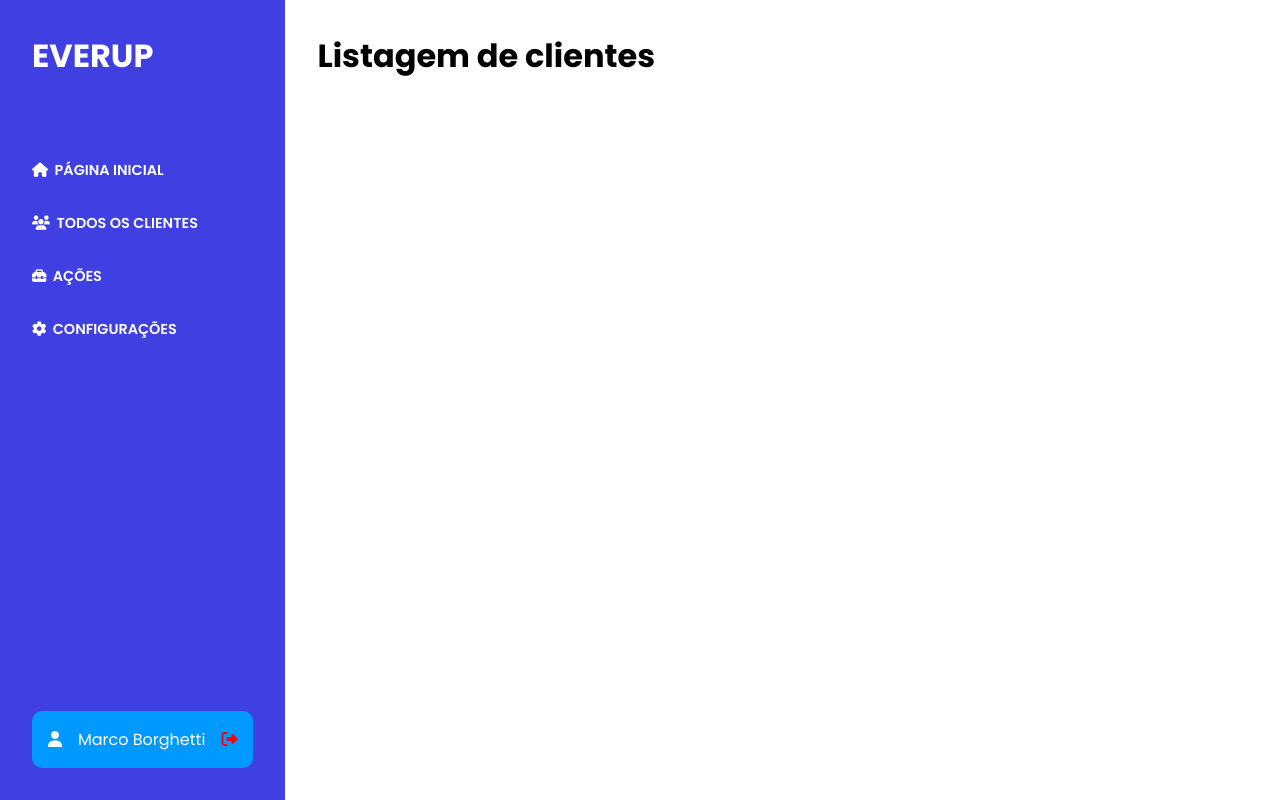
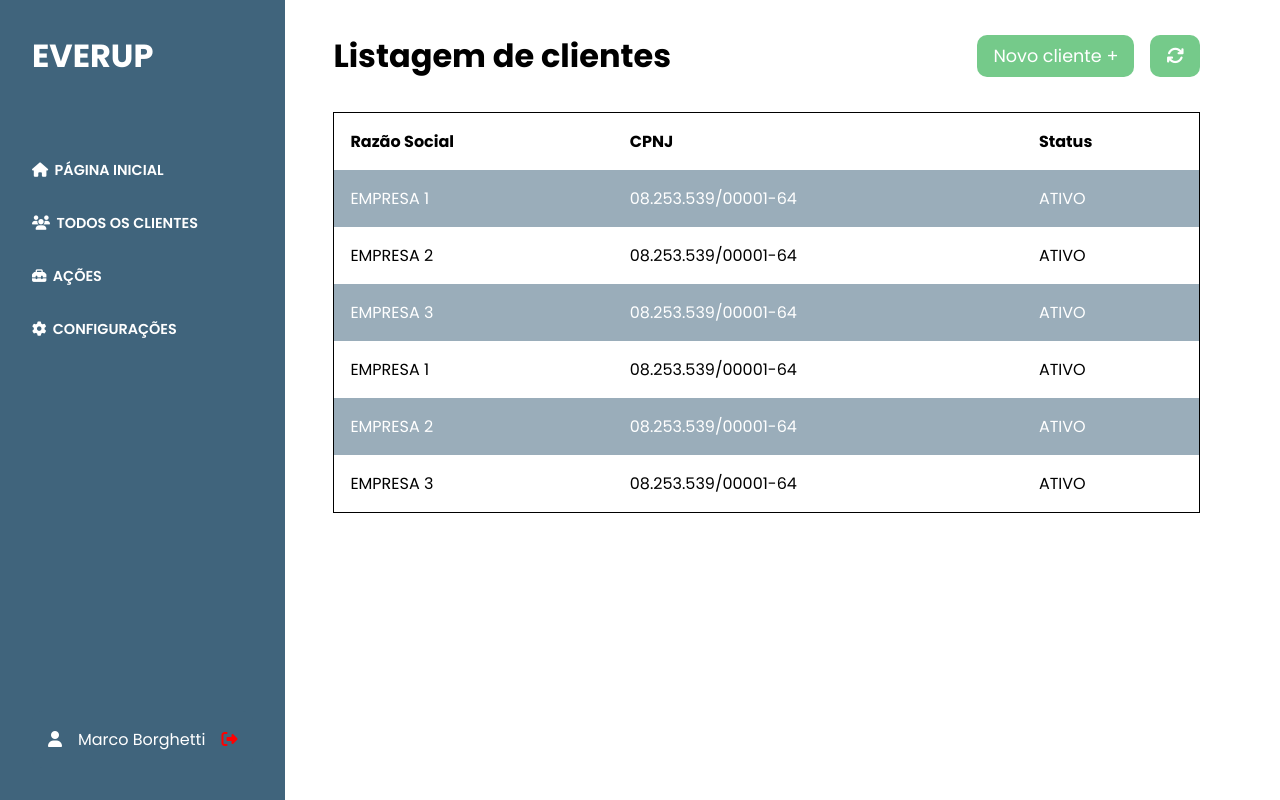
Before and after one commit to marcobgh/Everup, a React (Vite) app: page / in a window 1280 px wide. Both pictures are taken after a click on the item "TODOS OS CLIENTES". Built offline with nearby package versions, Linux system fonts and the light colour scheme.

Commit message:
Criando listagem de clientes e botão de adicionar novo cliente, que ainda não está funcionando

```diff
--- a/src/components/clientList/ClientList.css
+++ b/src/components/clientList/ClientList.css
@@ -1,3 +1,61 @@
+.client-list {
+    padding: 2rem 5rem 2rem 3rem;
+    width: 100%;
+}
+
 .client-list h1 {
     color: black;
+    padding: 0;
+    margin: 0;
 }
+
+.client-table {
+    width: 100%;
+    text-align: left;
+    border: 1px solid;
+    border-collapse: collapse;
+}
+
+.client-table tr:nth-child(even) {
+  background-color: rgba(64, 100, 124, 0.527);
+  color: white;
+}
+
+.client-table th, td {
+    padding: 1rem;
+}
+
+.clients-header {
+    display: flex;
+    flex-direction: row;
+    justify-content: space-between;
+    align-items: center;
+    margin-bottom: 2rem;
+}
+
+.clients-header ul {
+    display: flex;
+    gap: 1rem;
+    margin: 0;
+
+}
+
+
+.clients-header li {
+    width: fit-content;
+    color: white;
+    font-size: 1.1rem;
+    margin: 0;
+    padding: 0.5rem 1rem;
+    border-radius: 10px;
+    background-color: rgb(117, 202, 138);
+    cursor: pointer;
+    transition: all 0.2s;
+}
+
+.clients-header li:hover {
+    transform: scale(1.1);
+}
+.clients-header li i {
+    padding: 0;
+}
--- a/src/components/clientList/ClientList.tsx
+++ b/src/components/clientList/ClientList.tsx
@@ -1,9 +1,66 @@
 import "./ClientList.css"
 
-function ClientList () {
+interface Props {
+    onSelectedAddNew: (selected: boolean) => void
+}
+
+function ClientList ({ onSelectedAddNew }:Props) {
+    const clients = [
+        {
+            razao: "EMPRESA 1",
+            cnpj: "08.253.539/00001-64",
+            status: "ATIVO"
+        },
+        {
+            razao: "EMPRESA 2",
+            cnpj: "08.253.539/00001-64",
+            status: "ATIVO"
+        },
+        {
+            razao: "EMPRESA 3",
+            cnpj: "08.253.539/00001-64",
+            status: "ATIVO"
+        },
+        {
+            razao: "EMPRESA 1",
+            cnpj: "08.253.539/00001-64",
+            status: "ATIVO"
+        },
+        {
+            razao: "EMPRESA 2",
+            cnpj: "08.253.539/00001-64",
+            status: "ATIVO"
+        },
+        {
+            razao: "EMPRESA 3",
+            cnpj: "08.253.539/00001-64",
+            status: "ATIVO"
+        },
+    ]
+
     return(
         <div className="client-list">
-            <h1>Listagem de clientes</h1>
+            <div className="clients-header">
+                <h1>Listagem de clientes</h1>
+                <ul>
+                    <li onClick={() => onSelectedAddNew(true)}>Novo cliente +</li>
+                    <li><i className="fa-solid fa-arrows-rotate"></i></li>
+                </ul>
+            </div>
+            <table className="client-table">
+                <tr>
+                    <th>Razão Social</th>
+                    <th>CPNJ</th>
+                    <th>Status</th>
+                </tr>
+                {clients.map(client => (
+                    <tr key={client.razao}>
+                        <td>{client.razao}</td>
+                        <td>{client.cnpj}</td>
+                        <td>{client.status}</td>
+                    </tr>
+                ))}
+            </table>
         </div>
     )
 }
--- /dev/null
+++ b/src/components/newClient/NewClient.css
@@ -0,0 +1,47 @@
+.new-client-container {
+    position: absolute;
+    top: 0;
+    left: 0;
+    width: 100vw;
+    height: 100vh;
+    display: flex;
+    align-items: center;
+    justify-content: center;
+}
+
+.new-client-container form {
+    display: flex;
+    flex-direction: column;
+    background-color: rgb(64, 100, 124);
+    border-radius: 20px;
+    padding: 1rem 2rem;
+}
+
+.new-client-container h1 {
+    font-weight: 600;
+    font-size: 1rem;
+    padding: 0;
+}
+
+.new-client-container label {
+    color: white;
+}
+
+.new-client-container input {
+    margin-bottom: 1rem;
+}
+
+.btn {
+    width: 100%;
+    background-color: white;
+    padding: 0.5rem 1rem;
+    border-radius: 7px;
+    text-align: center;
+    cursor: pointer;
+}
+
+.new-client-buttons {
+    display: flex;
+    flex-direction: row;
+    gap: 1rem;
+}
--- /dev/null
+++ b/src/components/newClient/NewClient.tsx
@@ -0,0 +1,23 @@
+import './NewClient.css'
+
+interface Props {
+    clicked: () => void
+}
+
+function NewClient({ clicked }: Props) {
+    return(
+        <div className='new-client-container'>
+            <form className=''>
+                <h1>Adicione novo CNPJ para consulta</h1>
+                <label htmlFor='cnpj'>CNPJ:</label>
+                <input id='cnpj' type="text" />
+                <div className='new-client-buttons'>
+                    <div className='btn' onClick={() => clicked()}>Cancelar</div>
+                    <div className='btn'>Adicionar</div>
+                </div>
+            </form>
+        </div>
+    )
+}
+
+export default NewClient;
--- a/src/components/sidebar/Sidebar.css
+++ b/src/components/sidebar/Sidebar.css
@@ -1,7 +1,7 @@
 
 .sidebar {
     width: fit-content;
-    background-color: rgb(63, 63, 226);
+    background-color: rgb(64, 100, 124);
     display: flex;
     flex-direction: column;
     justify-content: space-between;
@@ -17,12 +17,11 @@ h1 {
     padding-bottom: 3rem;
 }
 
-ul {
+.sidebar ul {
     color: white;
-    list-style: none;
 }
 
-li {
+.sidebar li {
     font-size: 0.9rem;
     margin-bottom: 2rem;
     font-weight: 600;
@@ -31,21 +30,22 @@ li {
     transition: 0.2s;
 }
 
-li:hover {
+.sidebar li:hover {
     transform: scale(1.1);
 }
 
-li i {
+.sidebar li i {
     padding-right: 0.4rem;
 }
 
 .logged-user {
     display: flex;
     align-items: center;
-    background-color: rgb(0, 153, 255);
+    background-color: rgb(64, 100, 124);
     border-radius: 10px;
     padding: 1rem;
     color: white;
+    text-wrap: nowrap;
 }
 
 .fa-user {
--- a/src/components/sidebar/Sidebar.tsx
+++ b/src/components/sidebar/Sidebar.tsx
@@ -1,15 +1,20 @@
 import "./Sidebar.css"
 
-function Sidebar() {
+interface Props {
+    onSelectedOption: (selected: number) => void
+}
+
+function Sidebar({ onSelectedOption }: Props) {
+
     return (
         <div className="sidebar">
             <div>
                 <h1>EVERUP</h1>
                 <ul>
-                    <li><i className="fa-solid fa-house"></i>Página inicial</li>
-                    <li><i className="fa-solid fa-users"></i>Todos os clientes</li>
-                    <li><i className="fa-solid fa-toolbox"></i>Ações</li>
-                    <li><i className="fa-solid fa-gear"></i>Configurações</li>
+                    <li onClick={() => onSelectedOption(1)}><i className="fa-solid fa-house"></i>Página inicial</li>
+                    <li onClick={() => onSelectedOption(2)}><i className="fa-solid fa-users"></i>Todos os clientes</li>
+                    <li onClick={() => onSelectedOption(3)}><i className="fa-solid fa-toolbox"></i>Ações</li>
+                    <li onClick={() => onSelectedOption(4)}><i className="fa-solid fa-gear"></i>Configurações</li>
                 </ul>
             </div>
             <div className="logged-user">
--- a/src/index.css
+++ b/src/index.css
@@ -6,3 +6,22 @@
 body {
     font-family: "Poppins", sans-serif;
 }
+
+ul {
+    list-style: none;
+}
+
+input {
+    font-family: 'Poppins';
+    padding: 1rem;
+    border-radius: 10px;
+    font-size: 1rem;
+}
+
+button {
+    font-family: 'Poppins';
+    padding: 1rem;
+    font-size: 1rem;
+    border-radius: 10px;
+    cursor: pointer;
+}
--- a/src/pages/App.css
+++ b/src/pages/App.css
@@ -2,3 +2,7 @@
     display: flex;
     flex-direction: row;
 }
+
+.add-new {
+    filter: blur(4px)
+}
--- a/src/pages/App.tsx
+++ b/src/pages/App.tsx
@@ -1,14 +1,38 @@
 import './App.css'
 import Sidebar from "../components/sidebar/Sidebar"
 import ClientList from '../components/clientList/ClientList'
+import NewClient from '../components/newClient/NewClient'
+import { useState } from 'react'
 
 function App() {
 
+  const [selectedOption, setSelectedOption] = useState<number | null>(null);
+  const [AddNew, setAddNew] = useState<boolean | null>(null);
+
+  const handleSelectedOption = (selected: number) => {
+    setSelectedOption(selected)
+  }
+
+  const handleClicked = () => {
+    if (AddNew === true) {
+      setAddNew(false)
+    }
+    else {
+      setAddNew(true)
+    }
+  }
+
+
   return (
-    <div className='container'>
-      <Sidebar></Sidebar>
-      <ClientList></ClientList>
+    <div>
+      <div className={AddNew ? 'container add-new' : 'container'}>
+        <Sidebar onSelectedOption={handleSelectedOption}></Sidebar>
+        {selectedOption === 2 && <ClientList onSelectedAddNew={handleClicked} />}
+        {selectedOption === 1 && <></>}
+      </div>
+      {AddNew && <NewClient clicked={handleClicked}></NewClient>}
     </div>
+
   )
 }
 
```
